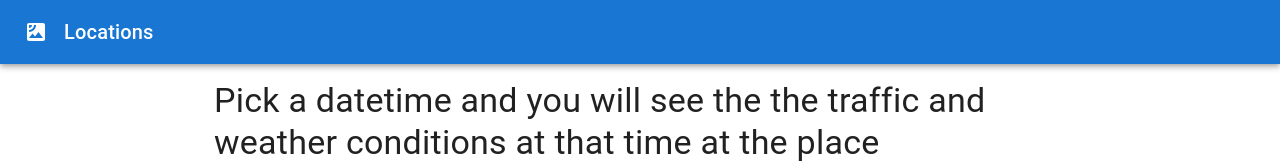
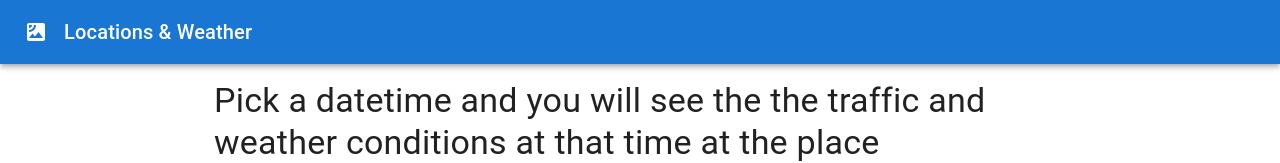
Before and after one commit to ziiiio/gowhere-fe, a React app: page / in a window 1280 px wide. Shown: the top 163 px of the page. Built offline with nearby package versions, Linux system fonts and the light colour scheme; no server answers.

Commit message:
[FEATURE-001][ZH] - minor update of header

```diff
--- a/src/components/layout/Header/Header.tsx
+++ b/src/components/layout/Header/Header.tsx
@@ -20,7 +20,7 @@ const Header = (props: HeaderProps) => {
           noWrap
           sx={{ marginRight: '2rem', flexGrow: 1 }}
         >
-          Locations
+          Locations & Weather
         </Typography>
         {props.headerChildren}
       </Toolbar>
```
